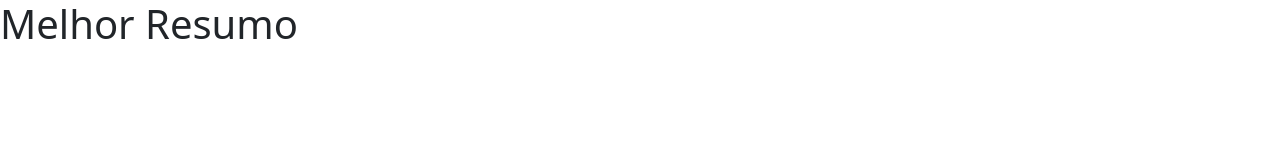
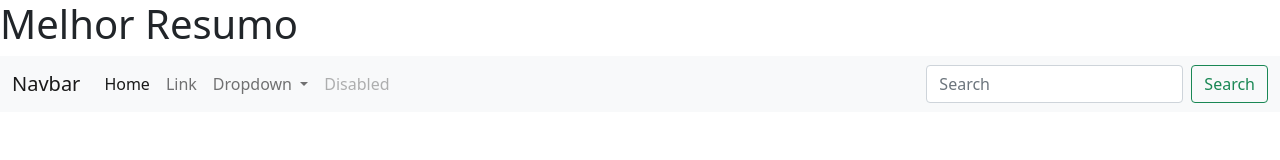
Before and after one commit to Sergio-Duart/Aula-Generation, a plain HTML site: page HTML Sobre Mim/index.html in a window 1280 px wide. Drawn offline with nearby package versions, Linux system fonts and the light colour scheme.

Commit message:
atualizando blog pessoal

```diff
--- a/HTML Sobre Mim/index.html
+++ b/HTML Sobre Mim/index.html
@@ -13,15 +13,52 @@
   <body>
     <h1>Melhor Resumo</h1>
 
-    <!-- Optional JavaScript; choose one of the two! -->
+    <nav class="navbar navbar-expand-lg navbar-light bg-light">
+        <div class="container-fluid">
+          <a class="navbar-brand" href="#">Navbar</a>
+          <button class="navbar-toggler" type="button" data-bs-toggle="collapse" data-bs-target="#navbarSupportedContent" aria-controls="navbarSupportedContent" aria-expanded="false" aria-label="Toggle navigation">
+            <span class="navbar-toggler-icon"></span>
+          </button>
+          <div class="collapse navbar-collapse" id="navbarSupportedContent">
+            <ul class="navbar-nav me-auto mb-2 mb-lg-0">
+              <li class="nav-item">
+                <a class="nav-link active" aria-current="page" href="#">Home</a>
+              </li>
+              <li class="nav-item">
+                <a class="nav-link" href="#">Link</a>
+              </li>
+              <li class="nav-item dropdown">
+                <a class="nav-link dropdown-toggle" href="#" id="navbarDropdown" role="button" data-bs-toggle="dropdown" aria-expanded="false">
+                  Dropdown
+                </a>
+                <ul class="dropdown-menu" aria-labelledby="navbarDropdown">
+                  <li><a class="dropdown-item" href="#">Action</a></li>
+                  <li><a class="dropdown-item" href="#">Another action</a></li>
+                  <li><hr class="dropdown-divider"></li>
+                  <li><a class="dropdown-item" href="#">Something else here</a></li>
+                </ul>
+              </li>
+              <li class="nav-item">
+                <a class="nav-link disabled" href="#" tabindex="-1" aria-disabled="true">Disabled</a>
+              </li>
+            </ul>
+            <form class="d-flex">
+              <input class="form-control me-2" type="search" placeholder="Search" aria-label="Search">
+              <button class="btn btn-outline-success" type="submit">Search</button>
+            </form>
+          </div>
+        </div>
+      </nav>
 
-    <!-- Option 1: Bootstrap Bundle with Popper -->
+
     <script src="https://cdn.jsdelivr.net/npm/bootstrap@5.0.0-beta2/dist/js/bootstrap.bundle.min.js" integrity="sha384-b5kHyXgcpbZJO/tY9Ul7kGkf1S0CWuKcCD38l8YkeH8z8QjE0GmW1gYU5S9FOnJ0" crossorigin="anonymous"></script>
-
-    <!-- Option 2: Separate Popper and Bootstrap JS -->
-    <!--
     <script src="https://cdn.jsdelivr.net/npm/@popperjs/core@2.6.0/dist/umd/popper.min.js" integrity="sha384-KsvD1yqQ1/1+IA7gi3P0tyJcT3vR+NdBTt13hSJ2lnve8agRGXTTyNaBYmCR/Nwi" crossorigin="anonymous"></script>
     <script src="https://cdn.jsdelivr.net/npm/bootstrap@5.0.0-beta2/dist/js/bootstrap.min.js" integrity="sha384-nsg8ua9HAw1y0W1btsyWgBklPnCUAFLuTMS2G72MMONqmOymq585AcH49TLBQObG" crossorigin="anonymous"></script>
-    -->
+
+
+
+
+
+
   </body>
 </html>
```
